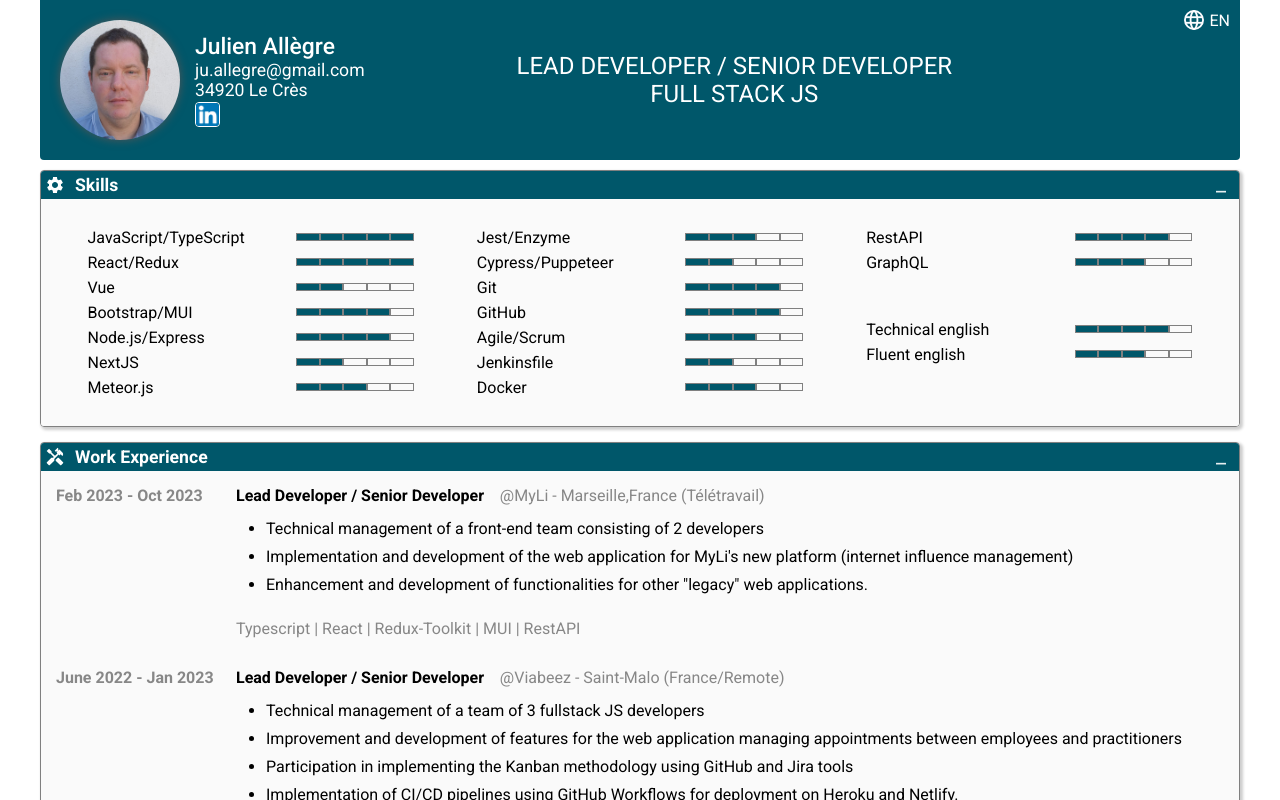
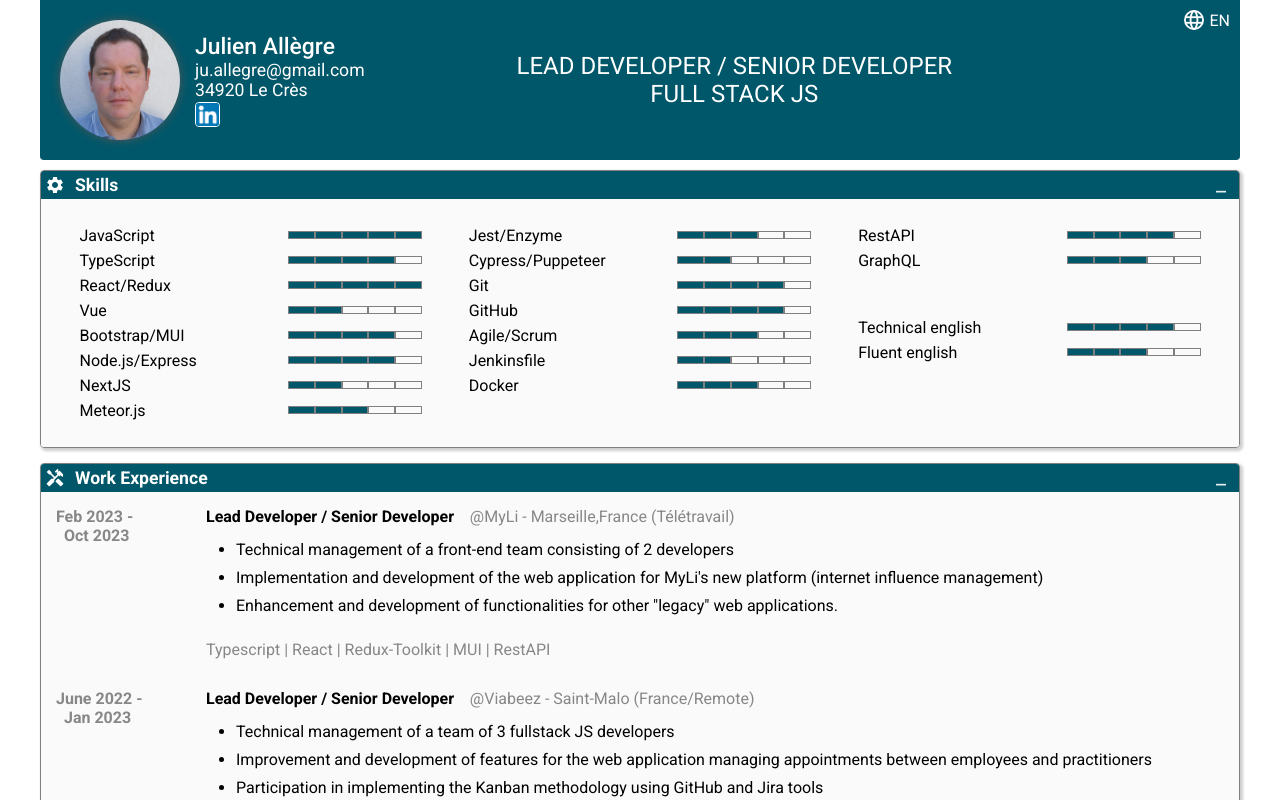
Before and after one commit to JAllegre/cv, a React (Create React App) app: page / in a window 1280 px wide. Shown: the top 800 px of the page. Built offline with nearby package versions, Linux system fonts and the light colour scheme.

Commit message:
Adjust for pdf print

```diff
--- a/src/LineXp.js
+++ b/src/LineXp.js
@@ -10,7 +10,7 @@ const useStyles = createUseStyles({
     }
   },
   linePeriod: {
-    flex: '0 0 160px',
+    flex: '0 0 130px',
     display: 'flex',
     justifyContent: 'flex-start',
     whiteSpace: 'nowrap',
@@ -64,12 +64,18 @@ function formatXpText(str = '') {
   };
 }
 
+function formatPeriodText(str = '') {
+  return {
+    __html: str.length > 12 ? str.replace(/ - /g, ' -<br/>&nbsp;&nbsp;') : str
+  };
+}
+
 function LineXp({ id, intl }) {
   const classes = useStyles();
 
   return (
     <div className={classes.line}>
-      <div className={classes.linePeriod}>{intl.formatMessage({ id: `str.${id}.period` })}</div>
+      <div className={classes.linePeriod} dangerouslySetInnerHTML={formatPeriodText(intl.formatMessage({ id: `str.${id}.period` }))}></div>
       <div className={classes.lineContent}>
         <div style={{ display: 'flex' }}>
           <div className={classes.lineRole}>{intl.formatMessage({ id: `str.${id}.role` })}</div>
--- a/src/Main.js
+++ b/src/Main.js
@@ -13,7 +13,7 @@ const useStyles = createUseStyles({
     alignItems: 'center',
     width: '1200px',
     '@media (max-width: 1200px)': {
-      padding: '10px 0',
+      padding: '10px',
       width: '100%'
     }
   }
@@ -26,8 +26,6 @@ function Main() {
       <SectionSkills />
       <SectionXp />
       <SectionEducation />
-
-      {/* <SectionInterests /> */}
     </main>
   );
 }
--- a/src/SectionSkills.js
+++ b/src/SectionSkills.js
@@ -18,13 +18,13 @@ const useStyles = createUseStyles({
 
   table: {
     width: '30%',
-    padding: '10px 0',
+    padding: '8px 0',
     minWidth: '200px',
     border: '0',
     backgroundColor: 'transparent'
   },
   td: {
-    padding: '2px 10px'
+    padding: '2px'
   },
   tdStars: {
     minWidth: '100px',
@@ -87,7 +87,8 @@ function SectionSkills({ intl }) {
         <div className={classes.content}>
           <table className={classes.table}>
             <tbody>
-              <SkillLine key="js" tech="JavaScript/TypeScript" rate={5} />
+              <SkillLine key="js" tech="JavaScript" rate={5} />
+              <SkillLine key="ts" tech="TypeScript" rate={4} />
               <SkillLine key="react" tech="React/Redux" rate={5} />
               <SkillLine key="vue" tech="Vue" rate={2} />
               <SkillLine key="bootstrap" tech="Bootstrap/MUI" rate={4} />
--- a/src/i18n/fr.json
+++ b/src/i18n/fr.json
@@ -46,7 +46,7 @@
   "str.xp5.notes": "Typescript | React | Redux-Toolkit | Grommet | Node | Express | MongoDB | RestAPI",
 
   "str.xp6.location": "MyLi - Marseille (Télétravail)",
-  "str.xp6.period": "Fev 2023 - Oct 2023",
+  "str.xp6.period": "Fév 2023 - Oct 2023",
   "str.xp6.role": "Lead Développeur / Développeur senior",
   "str.xp6.text": "Gestion technique d'une équipe front-end de 2 développeurs.. Mise en place et développement de l'application web de la nouvelle plateforme de MyLi (gestion de l'influence sur internet).. Amélioration et développement de fonctionnalités sur 2 autres applications web \"legacy\"",
   "str.xp6.notes": "Typescript | React | Redux-Toolkit | MUI | RestAPI"
```
Also changed, not shown: src/SectionInterrest.js (deleted, +0 -35 lines).
